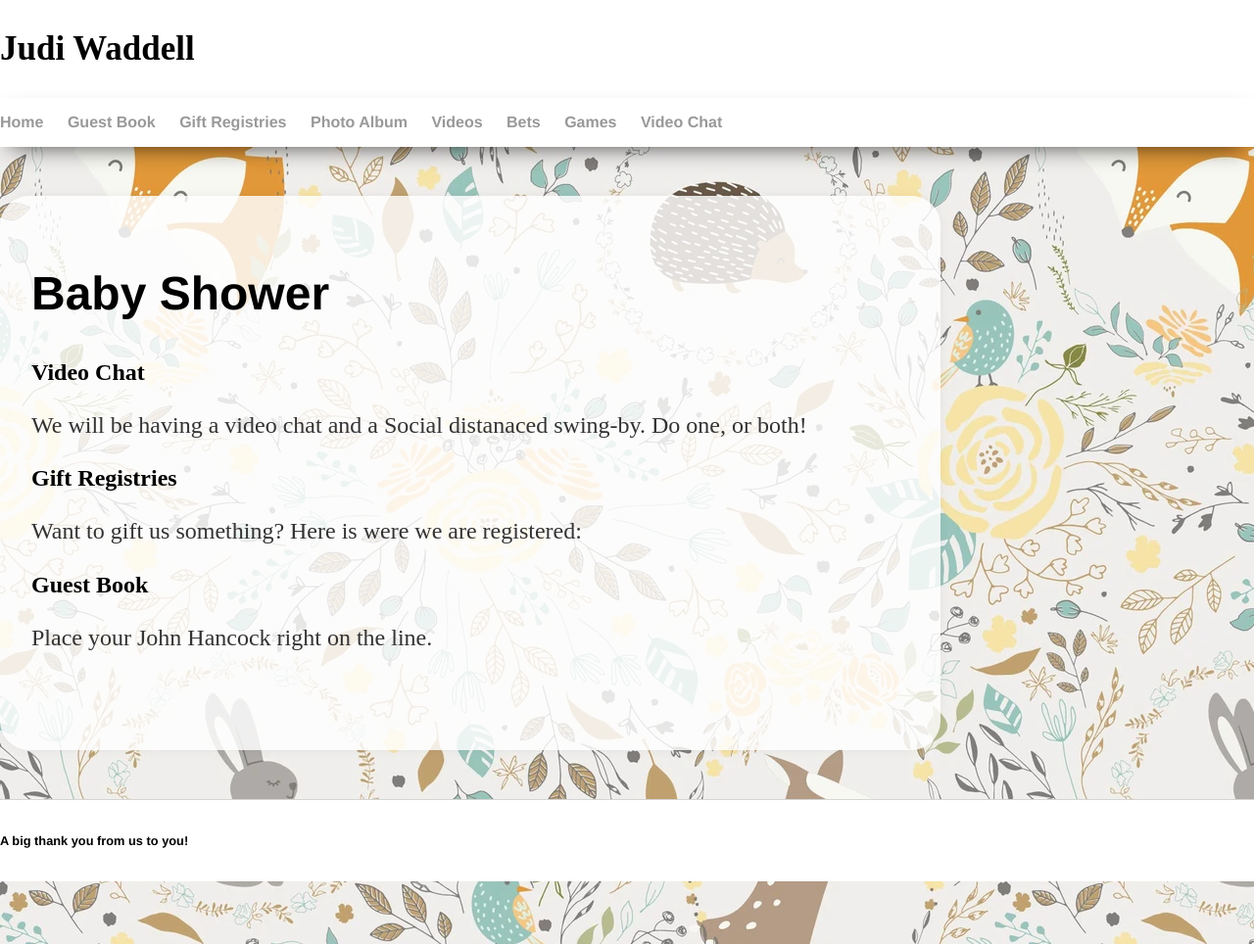
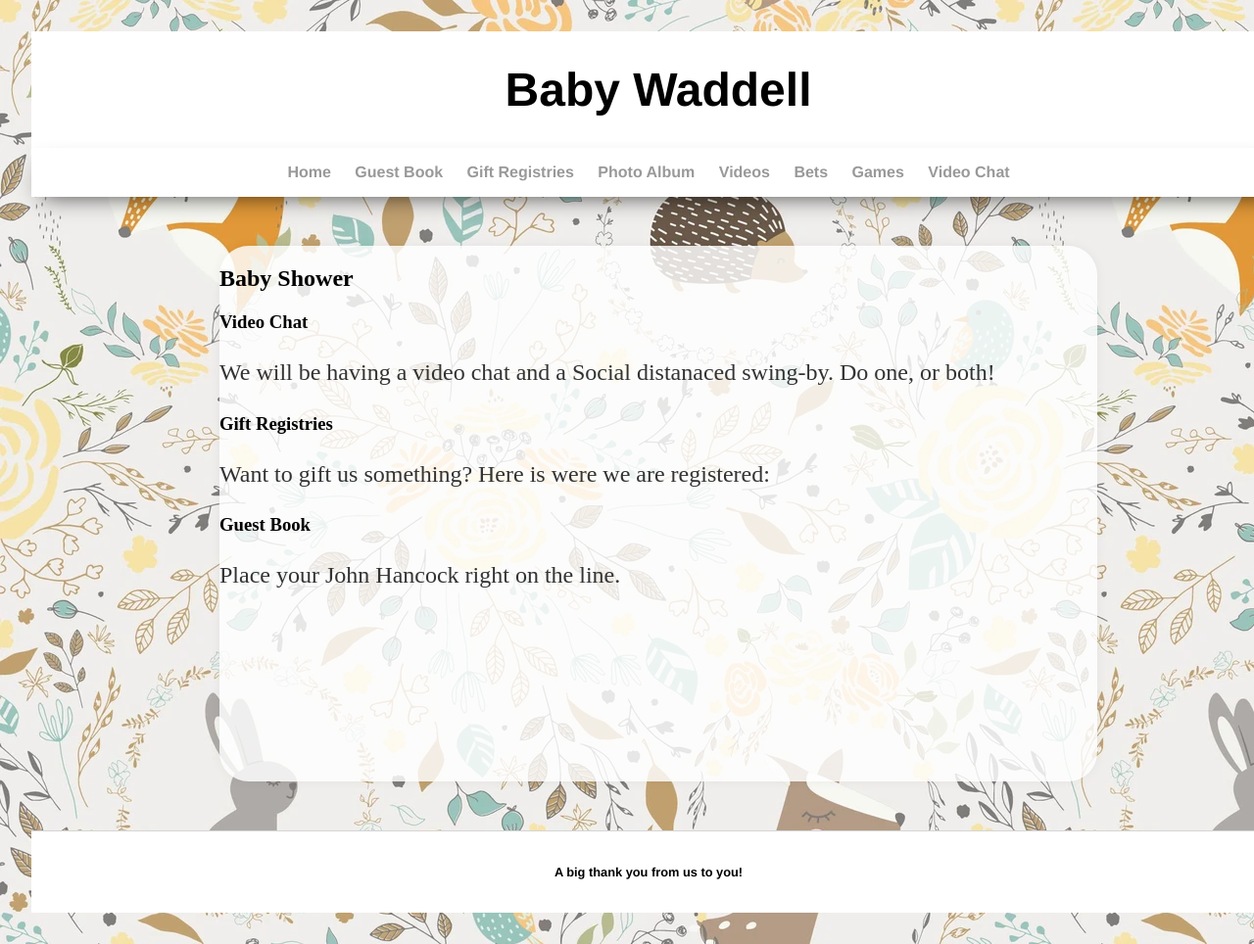
Before and after one commit to dwishampster/dwishampster.github.io, a Jekyll site: the page built from baby/index.html, in a window 1280 px wide. Shown: the whole page at 98% size. Built offline with Jekyll 4.4.1, drawn with Linux system fonts in a browser that asks for light colours.

Commit message:
heading restructer and more css

```diff
--- a/_layouts/baby.html
+++ b/_layouts/baby.html
@@ -13,11 +13,11 @@
 		<!-- link to main stylesheet -->
 		<link rel="stylesheet" type="text/css" media="screen" href="/css/main.css">
 	</head>
-	<body class="backgroundff">
-		<header class="full">
-			Judi Waddell
-		</header>
-		<nav class="header">
+	<body>
+		<header>
+			<h1>Baby Waddell</h1>
+			</header>
+		<nav>
 			<ul>
 				<li><a href="/baby">Home</a></li>
 				<li><a href="/baby#Book">Guest Book</a></li>
@@ -29,7 +29,7 @@
 				<li><a href="/baby#Chat">Video Chat</a></li>
 			</ul>
 		</nav>
-		<section class="main post">
+		<section>
             {{ content }}
 		</section><!-- /.main -->
 		<footer>
--- a/baby/activities.html
+++ b/baby/activities.html
@@ -3,9 +3,9 @@ layout: baby
 title: "Activities"
 permalink: /baby/activities
 ---
-        <h1>{{ page.title }}</h1>
+        <h2>{{ page.title }}</h3>
         <p>All the fun stuff!</p>
-        <h2 id="Games">Games</h2>
+        <h3 id="Games">Games</h3>
         <p>Would you like to play a game?</p>
-        <h2 id="Bets">Bets</h2>
+        <h3 id="Bets">Bets</h3>
         <p>Care to guess at some common milestones? There might even be a prize.</p>
--- a/baby/index.html
+++ b/baby/index.html
@@ -3,10 +3,10 @@ layout: baby
 title: "Baby Shower"
 permalink: /baby/
 ---
-        <h1>{{ page.title }}</h1>
-        <h2 id="Chat">Video Chat</h2>
+        <h2>{{ page.title }}</h2>
+        <h3 id="Chat">Video Chat</h3>
         <p>We will be having a video chat and a Social distanaced swing-by. Do one, or both!</p>
-        <h2 id="Gift">Gift Registries</h2>
+        <h3 id="Gift">Gift Registries</h3>
         <p>Want to gift us something? Here is were we are registered:</p>
-        <h2 id="Book">Guest Book</h2>
+        <h3 id="Book">Guest Book</h3>
         <p>Place your John Hancock right on the line.</p>
--- a/baby/view.html
+++ b/baby/view.html
@@ -3,9 +3,9 @@ layout: baby
 title: "Viewing"
 permalink: /baby/view
 ---
-        <h1>{{ page.title }}</h1>
+        <h2>{{ page.title }}</h2>
         <p>A multimedia Smörgåsbord!</p>
-        <h2 id="Photo">Photo Album</h2>
+        <h3 id="Photo">Photo Album</h3>
         <p>So Cute you can just pinch their cheeks all day.</p>
-        <h2 id="Video">Videos</h2>
+        <h3 id="Video">Videos</h3>
         <p>Video before, durning and after!</p>
--- a/css/main.css
+++ b/css/main.css
@@ -3,6 +3,7 @@ body {
     display: flex;
     flex-direction: column;
     width: 100%;
+    padding: 32px;
     min-height: 100vh;
     background: #f0eeed url(/images/forestfriends.webp)
 }
@@ -10,35 +11,31 @@ body {
 header {
     flex: 0 0 auto;
     background-color: #fff;
-    font-family: Petit Formal Script;
-    font-size: 35px;
-    font-weight: 600;
-    padding: 30px 0;
-    word-break: break-word;
+    text-align: center;
 }
 
 nav {
     flex: 0 0 auto;
     background-color: #fff;
+    text-align: center;
     box-shadow: 0 10px 25px -11px rgba(0, 0, 0, 0.76);
 }
 
 section {
-    margin-top: 50px;
-    margin-bottom: 50px;
     flex: 1 0 auto;
+    margin: 50px 15%;
+    width: 70%;
     background-color: #ffffffd0;
+    border-radius: 30px;
     box-shadow: 0 0 12px rgba(0, 0, 0, 0.05);
-    padding: 32px;
-    border-radius: 30px;
-    width: 70%;
 }
 
 footer {
+    flex: 0 0 auto;
     padding-top: 21px;
     padding-bottom: 21px;
     background-color: #fff;
-    flex: 0 0 auto;
+    text-align: center;
 }
 
 nav ul, footer ul {
```
